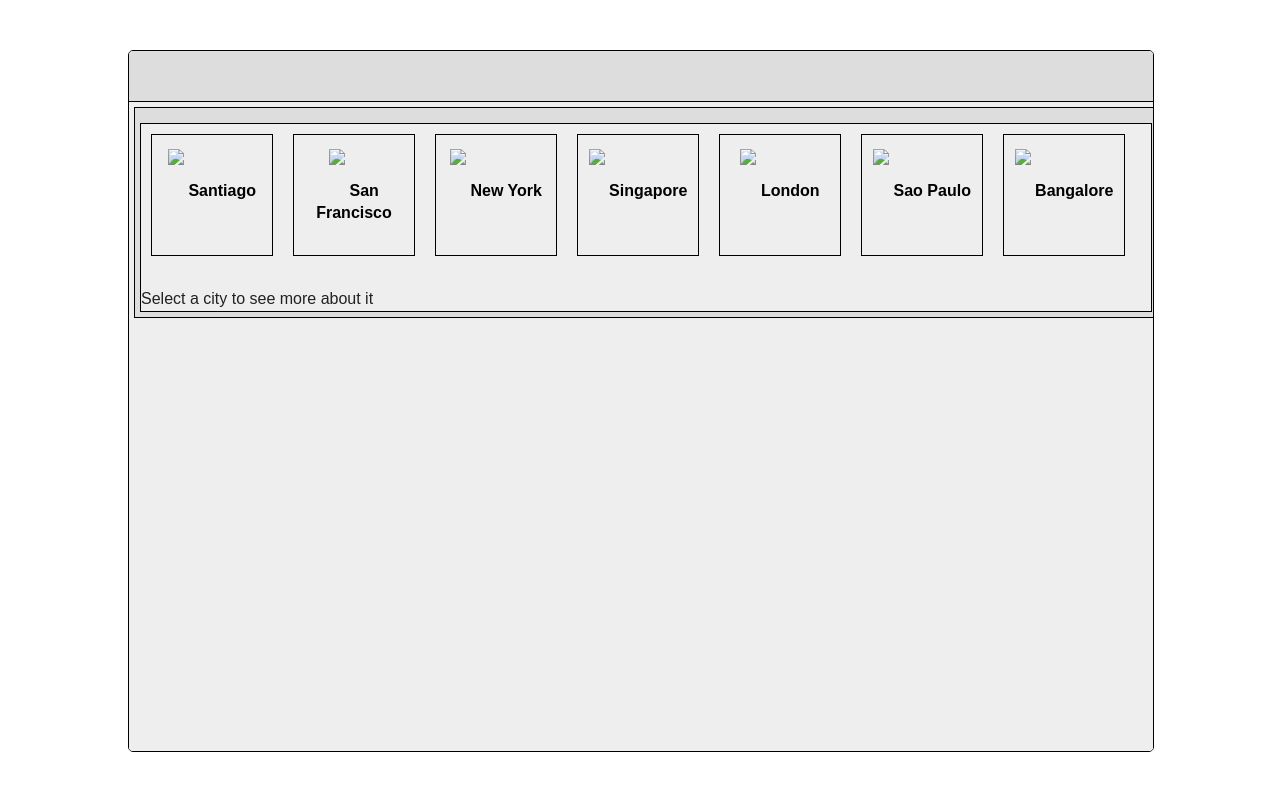
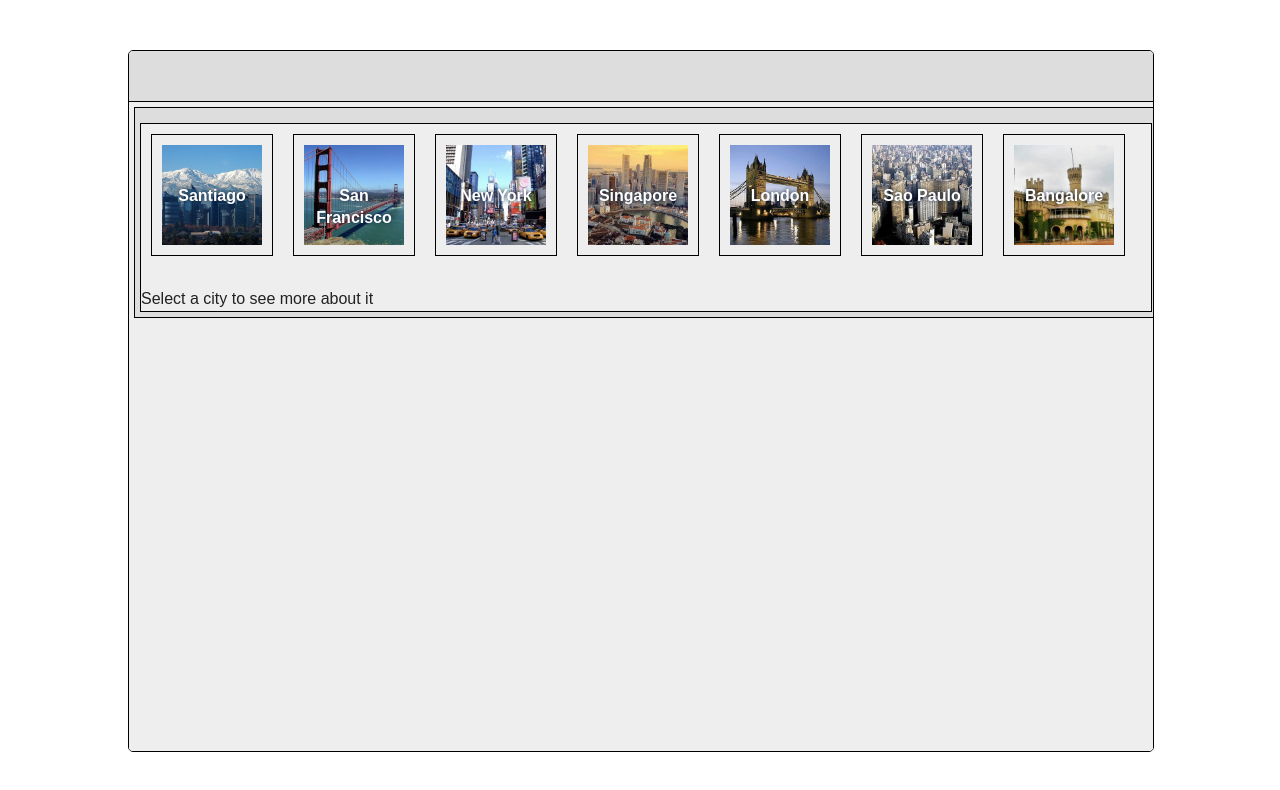
Before and after one commit to gnomet/IncubatorTycoon, a plain HTML site: page index.html in a window 1280 px wide. Drawn offline with nearby package versions, Linux system fonts and the light colour scheme.

Commit message:
Fix city images and texts

```diff
--- a/css/objects.less
+++ b/css/objects.less
@@ -76,10 +76,16 @@ mustache {
         text-align: center;
 
         span {
-            color: #000000;
+            color: #FFFFFF;
+            text-shadow: #13243B 0px 0px 4px;
             font-weight: bold;
             position: relative;
-            top: 35px;
+            top: -60px;
+        }
+
+        img {
+          padding: 0px;
+          margin: 0px;
         }
     }
 }
--- a/index.html
+++ b/index.html
@@ -68,7 +68,7 @@
     </mustache>
     <mustache title="city">
         <div class="city">
-            <img src="img/cities/{{image}}" />
+            <img src="img/cities/{{image}}" width="100", height="100" />
             <span>{{name}}</span>
         </div>
     </mustache>
--- a/js/db.js
+++ b/js/db.js
@@ -1,7 +1,8 @@
 var db = {
 	"cities": [
         {
-            "name": "Santiago",
+        		"name": "Santiago",
+						"image": "santiago.jpg",
             "data": {
     			"weather": 8,
 	    		"cost_of_living": 4,
@@ -18,6 +19,7 @@ var db = {
 			    }
 		    }},{
 		    "name": "San Francisco",
+				"image": "sanfrancisco.jpg",
             "data": {
     			"weather": 6,
 	    		"cost_of_living": 8,
@@ -34,6 +36,7 @@ var db = {
 		    	}
 		    }},{
             "name": "New York",
+						"image": "newyork.jpg",
             "data": {
                 "weather": 4,
                 "cost_of_living": 9,
@@ -50,6 +53,7 @@ var db = {
                 }
             }},{
             "name": "Singapore",
+						"image": "singapore.jpg",
             "data": {
                 "weather": 9,
                 "cost_of_living": 3,
@@ -66,6 +70,7 @@ var db = {
                 }
             }},{
             "name": "London",
+						"image": "london.jpg",
             "data": {
                 "weather": 1,
                 "cost_of_living": 7,
@@ -82,6 +87,7 @@ var db = {
                 }
             }},{
             "name": "Sao Paulo",
+						"image": "saopaulo.jpg",
             "data": {
                 "weather": 9,
                 "cost_of_living": 4,
@@ -98,6 +104,7 @@ var db = {
                 }
             }},{
             "name": "Bangalore",
+						"image": "bangalore.jpg",
             "data": {
                 "weather": 8,
                 "cost_of_living": 1,
```
Also changed, not shown: 1 other file.
